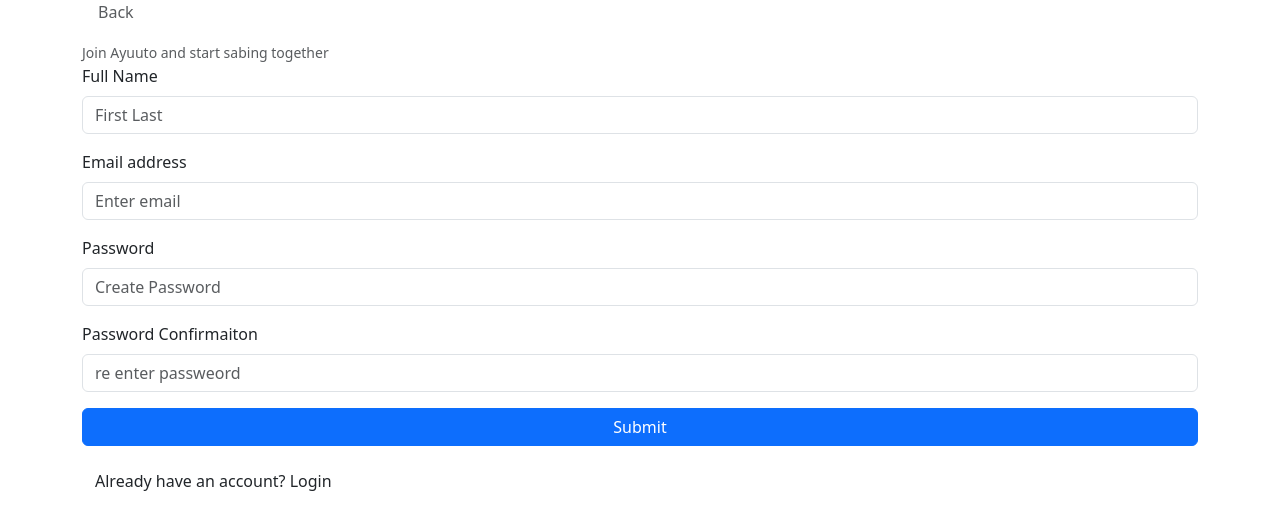
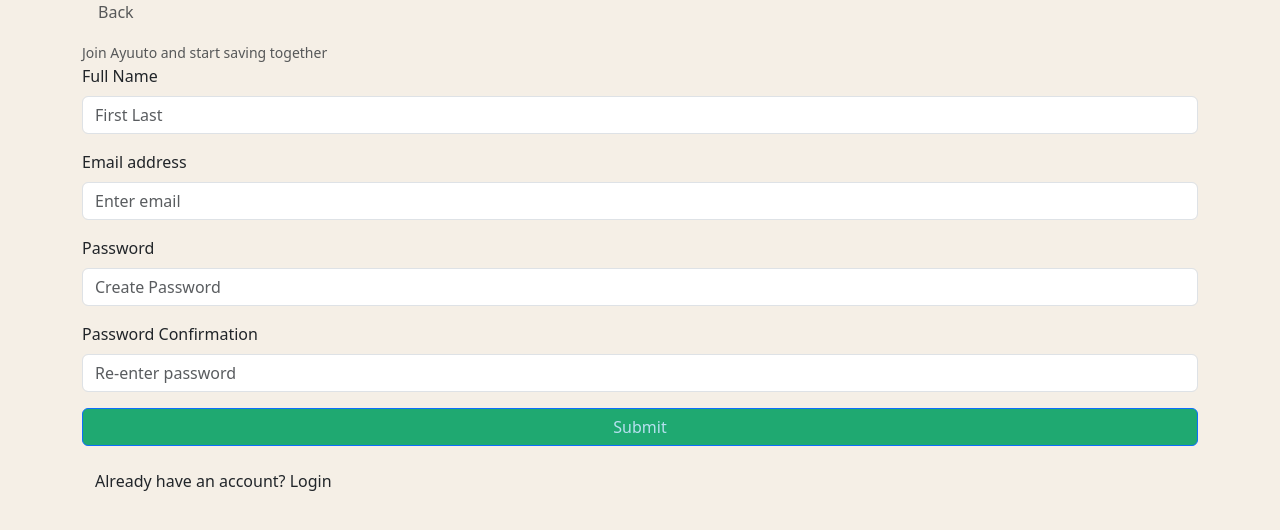
Before and after one commit to AhmedYussuf1/Ayuuto, a React (Vite) app in the folder front-end/: page /signup in a window 1280 px wide. Shown: the top 530 px of the page. Built offline with nearby package versions, Linux system fonts and the light colour scheme; some icons are missing.

Commit message:
ui design change on Loginpage, added LoginPage.css

```diff
--- /dev/null
+++ b/front-end/src/css/LoginPage.css
@@ -0,0 +1,41 @@
+
+body {
+    background-color: #f5efe6;
+
+}
+div.form-container  {
+    padding : 20px;
+    background-color: #ffd2c7;
+    border-radius: 30px;
+
+
+
+ }
+ .card {
+        border-radius: 30px;
+        width : 70%;
+         gap : .4rem;
+        margin: 0  auto;
+        box-shadow:  10px 24px 30px #f9c0ad;
+
+
+
+ }
+ .input {
+        background-color: #f5efe6;
+
+}
+ button.btn{
+    background-color :#1FA971;
+    color : rgb(183, 224, 240)
+}
+button.btn:hover {
+    border :  1px teal solid;
+    color :#1FA971;
+}
+p.col {
+    font-size: 2rem;
+    font-family: sans-serif;
+    font-weight: bolder;
+    text-align: center;
+}
--- a/front-end/src/pages/LoginPage.jsx
+++ b/front-end/src/pages/LoginPage.jsx
@@ -4,8 +4,11 @@
 import { useState } from 'react';
 import { Link, useNavigate } from "react-router-dom";
 import getFriendlyMessage from '../logicCode/userFriendlyError';
+import "../css/LoginPage.css";
+import { getAuth, signInWithEmailAndPassword } from "firebase/auth";
+import Logo from "../ui_components/Logo"
+import logo from "../assets/ Warm_browns_logo.png";
 
-import { getAuth, signInWithEmailAndPassword } from "firebase/auth";
 
 
 export default function LoginPage(){
@@ -47,12 +50,23 @@
 
 
     return (
-      <div className='container-fluid'>
-
-<BackBtn  />
+<div className='container'>
+ <div className='row m-2'>
+  <p className='col'>Ayuuto: Grow and Prosper Together.</p>
+ </div>
 
 
-        <Form className='card m-3 p-2 '>
+
+     <div className='row'>
+      <div className='col   col-sm-12 col-md-5 col-lg-5 mb-3 col-xs-10'>
+         <Logo logoSoruce={logo} className="img-fluid   " />
+      </div>
+       <div className='container-fluid  form-container  col col-sm col-md-5 col-xs-12'>
+
+
+
+
+        <Form className='card p-2 '>
           <div className="fs-1  col-auto    align-center text-center">
             Login to Ayuuto        </div>
           {error && <Form.Text className="text-muted">
@@ -60,21 +74,21 @@
 
       <Form.Group className="mb-3" controlId="formBasicEmail">
         <Form.Label>Email address</Form.Label>
-            <Form.Control type="email" value={email} placeholder="Enter email" onChange={(e) => setEmail(e.target.value)} />
+            <Form.Control  className="input" type="email" value={email} placeholder="Enter email" onChange={(e) => setEmail(e.target.value)} />
 
       </Form.Group>
 
 
       <Form.Group className="mb-3" controlId="formBasicPassword">
         <Form.Label>Password</Form.Label>
-            <Form.Control type="password" placeholder="Enter your password" value={password} onChange={(e) => setPassword(e.target.value)} />
+            <Form.Control  className="input" type="password" placeholder="Enter your password" value={password} onChange={(e) => setPassword(e.target.value)} />
       </Form.Group>
 
-          <button className=" container-lg btn mb-3 btn-primary " type="submit" onClick={login}>
+          <button className=" container-lg btn mb-3  " type="submit" onClick={login}>
             Login
       </button>
 
-          <Link to="/Signup" className='btn btn-outline'>
+          <Link to="/Signup" className='btn btn-outline '>
         Don’t have an account? Sign up
 
           </Link>
@@ -82,6 +96,9 @@
 
       </div>
 
+     </div>
+</div>
+
     );
 
 }
--- a/front-end/src/pages/SignUpPage.jsx
+++ b/front-end/src/pages/SignUpPage.jsx
@@ -1,88 +1,133 @@
- import Form from 'react-bootstrap/Form';
- import { handleSignUp } from '../logicCode/Utility';
- import { useNavigate } from "react-router-dom";
-import BackBtn from '../ui_components/BackBtn';
-import { Link } from "react-router-dom";
-import WarningIcon from '@mui/icons-material/Warning';
-import { useState } from 'react';
+import Form from "react-bootstrap/Form";
+import { useNavigate, Link } from "react-router-dom";
+import BackBtn from "../ui_components/BackBtn";
+import WarningIcon from "@mui/icons-material/Warning";
+import { useState } from "react";
 import { getAuth, createUserWithEmailAndPassword } from "firebase/auth";
 
-export default function SignUpPage(){
+export default function SignUpPage() {
   const navigate = useNavigate();
 
-
+  const [fullName, setFullName] = useState("");
   const [email, setEmail] = useState("");
   const [password, setPassword] = useState("");
+  const [confirmPassword, setConfirmPassword] = useState("");
   const [error, setError] = useState("");
-  const [confirmPassword, setConfirmPassword] = useState("");
-
-  function handleLogin(e) {
-    e.preventDefault();
-    // TODO: firebase login
-    // on success:
-    // navigate("/dashboard");
-  }
 
   async function createAccount(e) {
     e.preventDefault();
-    if (password !== confirmPassword) {
-      console.log("don not match");
+    setError("");
 
-      setError("Password and confirmPassword do not match ");
+    if (!fullName.trim()) {
+      setError("Full name is required");
       return;
     }
+
+    if (password !== confirmPassword) {
+      setError("Password and confirmPassword do not match");
+      return;
+    }
+
     try {
-      await createUserWithEmailAndPassword(getAuth(), email, password);
+      const userCredential = await createUserWithEmailAndPassword(
+        getAuth(),
+        email,
+        password
+      );
+
+      const firebaseUser = userCredential.user;
+
+      const response = await fetch("http://localhost:3001/member", {
+        method: "POST",
+        headers: {
+          "Content-Type": "application/json",
+        },
+        body: JSON.stringify({
+          email: firebaseUser.email,
+          firebase_uid: firebaseUser.uid,
+          full_name: fullName,
+        }),
+      });
+
+      const data = await response.json();
+
+      if (!response.ok) {
+        throw new Error(data.error || "Failed to save user in database");
+      }
+
       navigate("/DashBoard");
     } catch (error) {
       setError(error.message);
     }
   }
 
-    return(
-    <div className='container'>
+  return (
+    <div className="container">
       <BackBtn />
-        {error && <p className=" alert alert-warning d-flex align-items-center">  <WarningIcon className='bi flex-shrink-0 me-2' sx={{ color: "red" }} />
-          {error}   </p>}
-            <Form>
+
+      {error && (
+        <p className="alert alert-warning d-flex align-items-center">
+          <WarningIcon
+            className="bi flex-shrink-0 me-2"
+            sx={{ color: "red" }}
+          />
+          {error}
+        </p>
+      )}
+
+      <Form onSubmit={createAccount}>
         <Form.Text className="text-muted">
- Join Ayuuto and start sabing together        </Form.Text>
+          Join Ayuuto and start saving together
+        </Form.Text>
 
         <Form.Group className="mb-3" controlId="fullName">
           <Form.Label>Full Name</Form.Label>
-        <Form.Control type="text" placeholder="First Last" />
+          <Form.Control
+            type="text"
+            placeholder="First Last"
+            value={fullName}
+            onChange={(e) => setFullName(e.target.value)}
+          />
+        </Form.Group>
 
-      </Form.Group>
         <Form.Group className="mb-3" controlId="formBasicEmail">
           <Form.Label>Email address</Form.Label>
-
-            <Form.Control type="email" placeholder="Enter email" value={email} onChange={e => setEmail(e.target.value)} />
-
-
+          <Form.Control
+            type="email"
+            placeholder="Enter email"
+            value={email}
+            onChange={(e) => setEmail(e.target.value)}
+          />
         </Form.Group>
 
+        <Form.Group className="mb-3" controlId="formBasicPassword">
+          <Form.Label>Password</Form.Label>
+          <Form.Control
+            type="password"
+            placeholder="Create Password"
+            value={password}
+            onChange={(e) => setPassword(e.target.value)}
+          />
+        </Form.Group>
 
-      <Form.Group className="mb-3" controlId="formBasicPassword">
-            <Form.Label  >Password</Form.Label>
-            <Form.Control type="password" placeholder="Create Password" value={password} onChange={e => setPassword(e.target.value)} />
+        <Form.Group className="mb-3" controlId="passwordConfirmation">
+          <Form.Label>Password Confirmation</Form.Label>
+          <Form.Control
+            type="password"
+            placeholder="Re-enter password"
+            value={confirmPassword}
+            onChange={(e) => setConfirmPassword(e.target.value)}
+          />
         </Form.Group>
-      <Form.Group className="mb-3" controlId="passwordConfirmation">
-        <Form.Label>Password Confirmaiton </Form.Label>
-            <Form.Control type="password" placeholder="re enter passweord" value={confirmPassword} onChange={e => setConfirmPassword(e.target.value)} />
 
-      </Form.Group>
-          <button onClick={createAccount} className=" container-lg btn mb-3 btn-primary " type="submit">
-            Submit      </button>
+        <button className="container-lg btn mb-3 btn-primary" type="submit">
+          Submit
+        </button>
+      </Form>
 
-
-    </Form>
-        <Link to="/login" className='btn btn-outline'>
+      <Link to="/login" className="btn btn-outline">
         Already have an account? Login
-
       </Link>
-
-
     </div>
-
   );
 }
```
Lines whose indentation alone changed are shown as unchanged.
